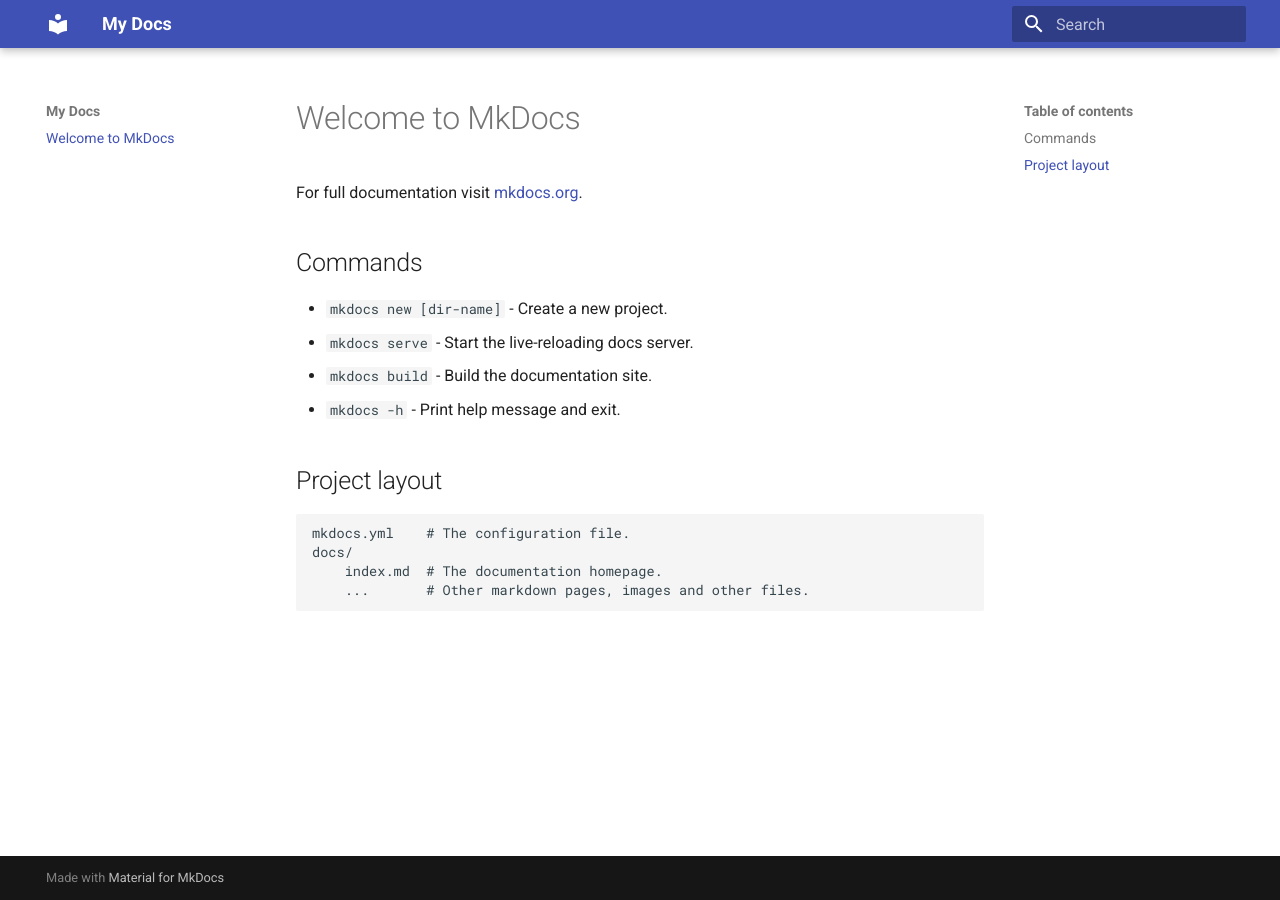
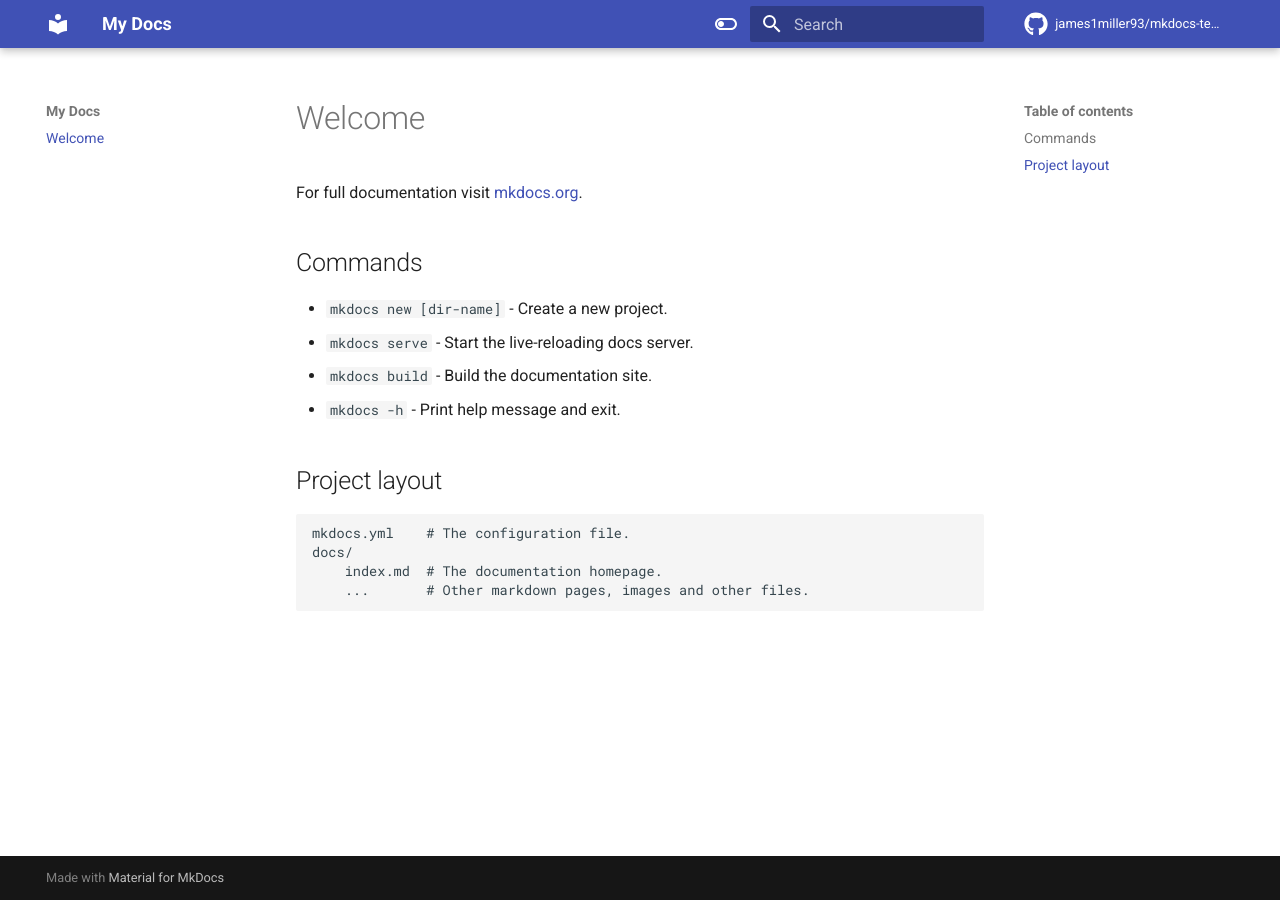
Before and after one commit to james1miller93/mkdocs-testing, an MkDocs documentation site: the page built from docs/index.md, in a window 1280 px wide. Built offline with MkDocs 1.6.1 and Material for MkDocs 9.7.7, drawn with Linux system fonts in a browser that asks for light colours; comment, search, counter and statistics services are not loaded.

Commit message:
add features

```diff
--- a/docs/index.md
+++ b/docs/index.md
@@ -1,4 +1,4 @@
-# Welcome to MkDocs
+# Welcome
 
 For full documentation visit [mkdocs.org](https://www.mkdocs.org).
 
--- a/mkdocs.yml
+++ b/mkdocs.yml
@@ -1,3 +1,21 @@
 site_name: My Docs
 theme:
   name: material
+  palette:
+    - media: "(prefers-color-scheme: light)"
+      scheme: default
+      toggle:
+        icon: material/toggle-switch-off-outline
+        name: Switch to dark mode
+    - media: "(prefers-color-scheme: dark)"
+      scheme: slate
+      toggle:
+        icon: material/toggle-switch
+        name: Switch to light mode
+  # features:
+  #   - navigation.tabs
+  icon:
+    repo: fontawesome/brands/github
+repo_url: https://github.com/james1miller93/mkdocs-testing
+repo_name: james1miller93/mkdocs-testing
+edit_uri: edit/main/docs/
```
